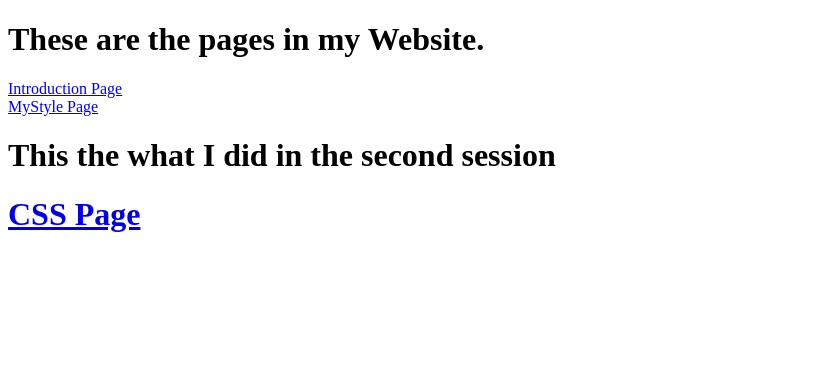
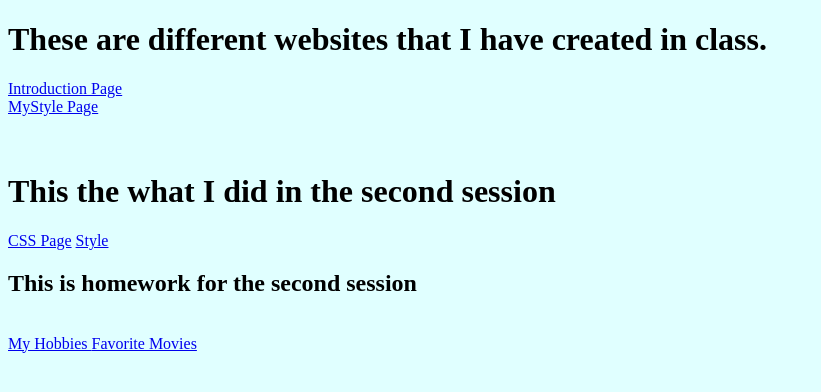
Before and after one commit to puppypauline2006/puppypauline2006.github.io, a plain HTML site: page index.html in a window 1280 px wide. Shown: the whole page, without its empty margins (0-821 px from the left). Drawn offline with Linux system fonts and the light colour scheme.

Commit message:
I did all my hw.

```diff
--- a/index.html
+++ b/index.html
@@ -6,13 +6,19 @@
     <meta http-equiv="X-UA-Compatible" content="ie=edge">
     <title>My Website</title>
 </head>
-<body>
-    <h1>These are the pages in my Website.</h1>
+<body style="background-color: lightcyan">
+    <h1>These are different websites that I have created in class.</h1>
     <a href="Session_1/index.html">Introduction Page</a>
     <br>
     <a href="Session_1/mystyle.html">MyStyle Page</a>
+    <br><br><br>
+    <h1>This the what I did in the second session</h1>
+    <a href="SO2/3.css.html">CSS Page</a>
+    <a href="SO2/2.style.html">Style</a>
     <br>
-    <h1>This the what I did in the second session<h1>
-    <a href="SO2/3.css.html">CSS Page</a>
+    <h2> This is homework for the second session</h2>
+    <br>
+    <a href="SO2/Hw1-hobbies.html"> My Hobbies </a>
+    <a href="SO2/Hw2-Favorite movies.html">Favorite Movies</a>
 </body>
 </html>
```
Also changed, not shown: SO2/3.css.html (+0 -3 lines), SO2/Hw2-Favorite movies.html (+5 -1 lines).
